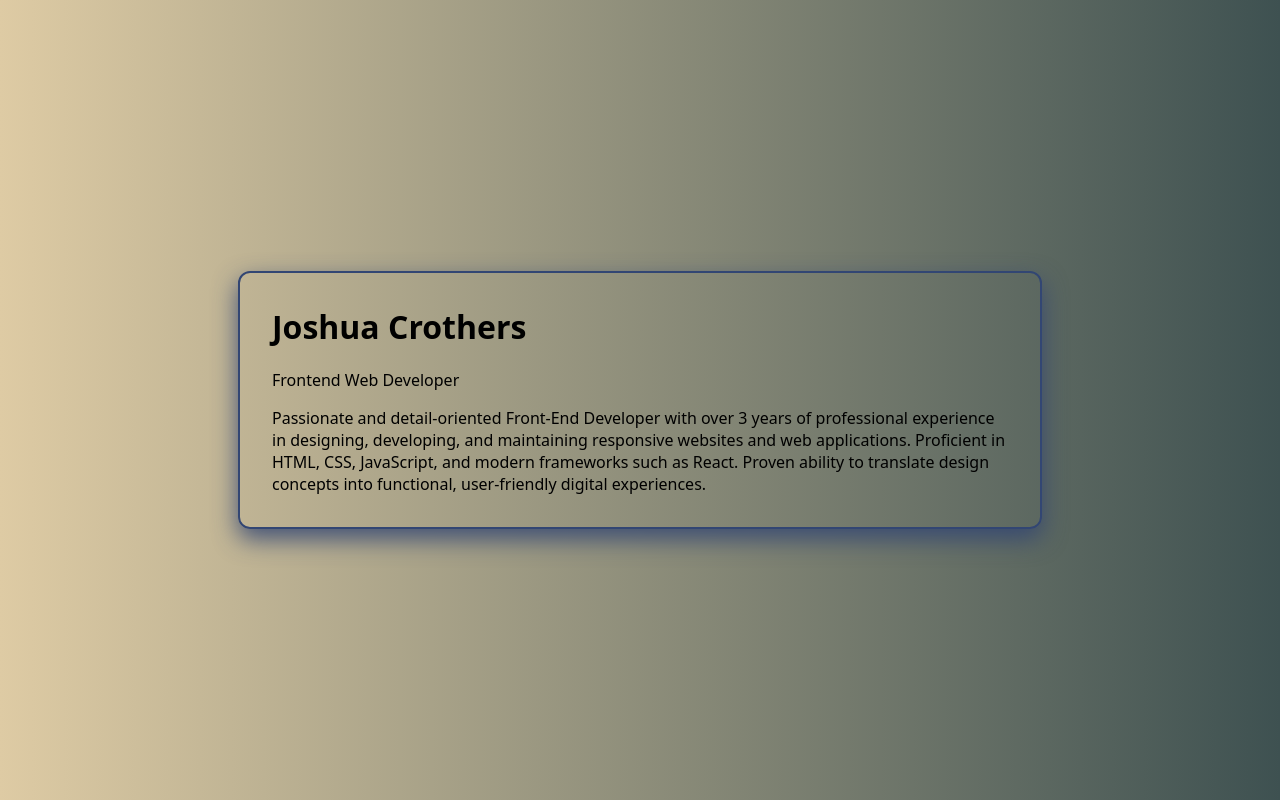
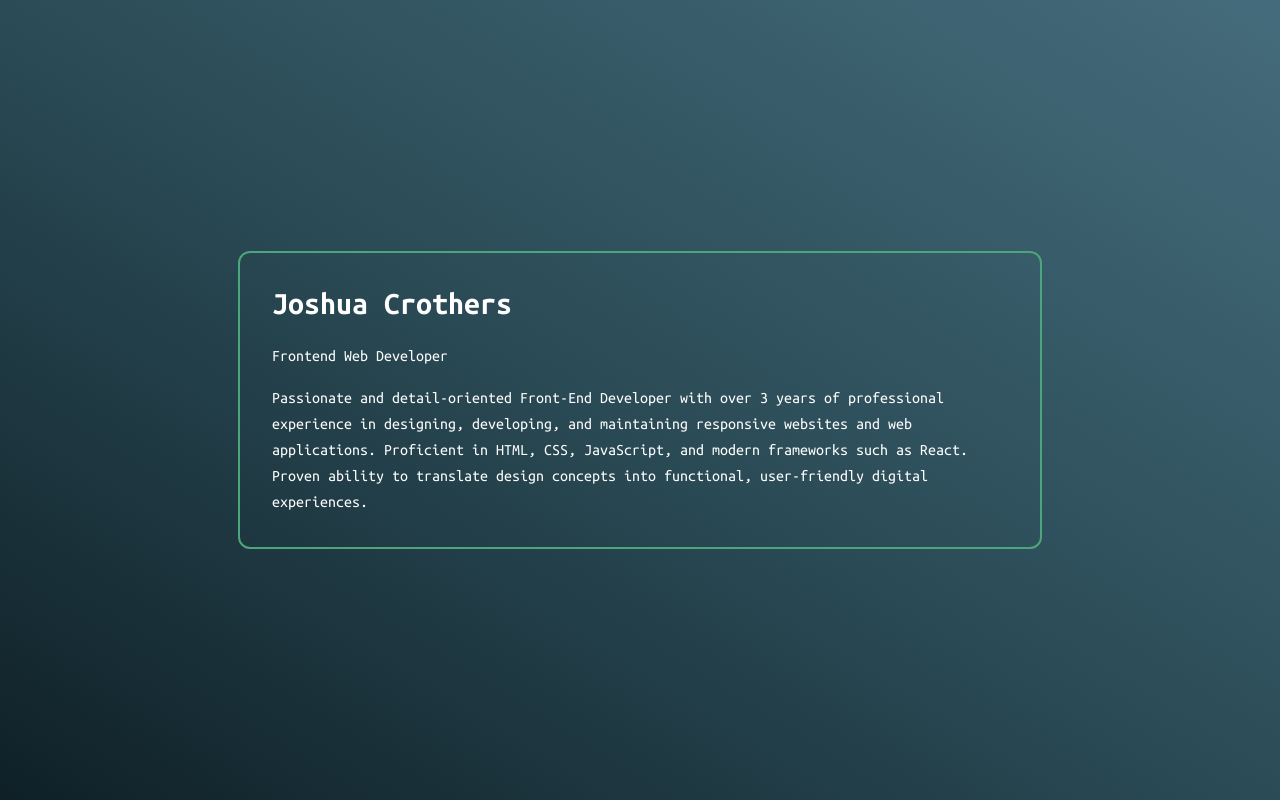
Before and after one commit to 7OAS7Y/portfolio, a React (Vite) app: page / in a window 1280 px wide. Built offline with nearby package versions, Linux system fonts and the light colour scheme.

Commit message:
latest updates

```diff
--- a/index.html
+++ b/index.html
@@ -4,6 +4,9 @@
     <meta charset="UTF-8" />
     <link rel="icon" type="image/svg+xml" href="/vite.svg" />
     <meta name="viewport" content="initial-scale=1, width=device-width" />
+    <link rel="preconnect" href="https://fonts.googleapis.com">
+    <link rel="preconnect" href="https://fonts.gstatic.com" crossorigin>
+    <link href="https://fonts.googleapis.com/css2?family=Ubuntu+Mono:ital,wght@0,400;0,700;1,400;1,700&display=swap" rel="stylesheet">
     <title>Vite + React</title>
   </head>
   <body>
--- a/src/App.css
+++ b/src/App.css
@@ -1,8 +1,5 @@
 body {
-    background: #3E5151;  /* fallback for old browsers */
-    background: -webkit-linear-gradient(to right, #DECBA4, #3E5151);  /* Chrome 10-25, Safari 5.1-6 */
-    background: linear-gradient(to right, #DECBA4, #3E5151); /* W3C, IE 10+/ Edge, Firefox 16+, Chrome 26+, Opera 12+, Safari 7+ */
-
+    background: linear-gradient(to right top, #0f2027, #2b4c57, #456c7c); /* W3C, IE 10+/ Edge, Firefox 16+, Chrome 26+, Opera 12+, Safari 7+ */
 }
 
 #page-container {
@@ -13,18 +10,20 @@ body {
     padding: 0;
 }
 h1, h2, h3, h4, h5, h6 {
-    color: #000000;
+    color: #ffffff;
+    line-height: 36px;
 }
 p {
-    color: #000000;
+    color: #ffffff;
+    line-height: 26px;
 }
 
 body {
   margin: 0px;
   overflow-x: hidden;
-  font-family: Pixel Code, system-ui, Avenir, Helvetica, Arial, sans-serif;
+  font-family: Ubuntu mono, system-ui, Avenir, Helvetica, Arial, sans-serif;
 }
 
 a {
-  color: #324673;
+  color: #ffffff;
 }
--- a/src/components/About.jsx
+++ b/src/components/About.jsx
@@ -5,7 +5,7 @@ const About = () => {
 
   return (
     <Stack>
-      <Box sx={{ m: 4, maxWidth: 800, border: '2px solid #324673', borderRadius: 3, boxShadow: '0px 10px 25px 0px #324673e0' }}>
+      <Box sx={{ m: 4, maxWidth: 800, border: '2px solid #4ca67b', borderRadius: 3 }}>
         <Box sx={{ m: 4, }}>
           <h1>A little about me</h1>
           <p>My name is Joshua. I have always dreamed of making cool things and working with computers as a kid. One day at an open-mic, out of nowhere, I was randomly introduced to a very talented frontend engineer named <a href='https://www.linkedin.com/in/robert-davis-5aa87429/' target='_blank'>Robert Davis</a>. We almost instantly clicked, and he's been my best friend ever since. He taught me everything I know today about modern software/web development. Soon, I finally got my spot in the tech industry developing banner ads and maintaining SPAs for some of the biggest pharmacaeutical companies in the world.</p>
--- a/src/components/Contact.jsx
+++ b/src/components/Contact.jsx
@@ -6,19 +6,19 @@ import Link from '@mui/material/Link';
 const Contact = () => {
   return (
     <Stack>
-      <Box sx={{ m: 4, maxWidth: 800, border: '2px solid #324673', borderRadius: 3, boxShadow: '0px 10px 25px 0px #324673e0' }}>
+      <Box sx={{ m: 4, maxWidth: 800, border: '2px solid #4ca67b', borderRadius: 3 }}>
         <Box sx={{ m: 10, }}>
           <h1>Contact</h1>
         </Box>
         <Link href='https://www.linkedin.com/in/joshua-crothers-3592ba1b5/' target='_blank' rel="noopener" underline="none">
-          <Box sx={{ m: 2, display: 'flex', maxWidth: 500, border: '2px solid #324673', borderRadius: 3, boxShadow: '0px 10px 25px 0px #324673e0', justifyContent: 'center' }}>
+          <Box sx={{ m: 2, display: 'flex', maxWidth: 500, border: '2px solid #4ca67b', borderRadius: 3, boxShadow: '0px 10px 0px 0px #38a771e0', justifyContent: 'center' }}>
             <Box sx={{ m: 2, color: '#0077B5' }}>
               <h3>LinkedIn</h3>
             </Box>
           </Box>
         </Link>
         <Link href='mailto:joshcrothers1@gmail.com' target='_blank' rel="noopener" underline="none">
-          <Box sx={{ m: 2, display: 'flex', maxWidth: 500, border: '2px solid #324673', borderRadius: 3, boxShadow: '0px 10px 25px 0px #324673e0', justifyContent: 'center' }}>
+          <Box sx={{ m: 2, display: 'flex', maxWidth: 500, border: '2px solid #4ca67b', borderRadius: 3, boxShadow: '0px 10px 0px 0px #38a771e0', justifyContent: 'center' }}>
             <Box sx={{ m: 2, color: '#0077B5' }}>
               <h3>Gmail</h3>
             </Box>
--- a/src/components/Home.jsx
+++ b/src/components/Home.jsx
@@ -6,7 +6,7 @@ const Home = () => {
 
   return (
     <Stack>
-      <Box sx={{ m: 4, maxWidth: 800, border: '2px solid #324673', borderRadius: 3, boxShadow: '0px 10px 25px 0px #324673e0' }}>
+      <Box sx={{ m: 4, maxWidth: 800, border: '2px solid #4ca67b', borderRadius: 3, }}>
         <Box id='animate-text-box' sx={{ m: 4, }}>
           <h1>Joshua Crothers</h1>
           <p>Frontend Web Developer</p>
--- a/src/components/Joke.jsx
+++ b/src/components/Joke.jsx
@@ -33,25 +33,25 @@ const Joke = () => {
     randomX = Math.floor(Math.random() * (maxX - minX + 1) + minX)
     randomY = Math.floor(Math.random() * (maxY - minY + 1) + minY)
 
-    gsap.to(jokeRef.current, { x: randomX, y: randomY, duration: .5 })
+    gsap.to(jokeRef.current, { x: randomX, y: randomY, duration: .2  })
   }
 
 
   return (
     <Stack>
-      <Box sx={{ m: 4, maxWidth: 800, border: '2px solid #324673', borderRadius: 3, boxShadow: '0px 10px 25px 0px #324673e0', display: 'flex', alignItems: 'center', flexDirection: 'column' }}>
+      <Box sx={{ m: 4, maxWidth: 800, border: '2px solid #4ca67b', borderRadius: 3, display: 'flex', alignItems: 'center', flexDirection: 'column' }}>
         <Box sx={{ m: 10, }}>
           <h1>Feel free to say no, but will you hire me?</h1>
         </Box>
         <Link href='https://www.linkedin.com/in/joshua-crothers-3592ba1b5/' target='_blank' rel="noopener" underline="none">
-          <Box sx={{ m: 2, display: 'flex', maxWidth: 500, border: '2px solid #324673', borderRadius: 3, boxShadow: '0px 10px 25px 0px #324673e0', justifyContent: 'center' }}>
-            <Box sx={{ m: 2, color: '#0077B5' }}>
+          <Box sx={{ m: 2, display: 'flex', maxWidth: 500, border: '2px solid #4ca67b', borderRadius: 3, boxShadow: '0px 10px 0px 0px #38a771e0', justifyContent: 'center' }}>
+            <Box sx={{ m: 2, color: '#4ca67b' }}>
               <h3>Absolutely!</h3>
             </Box>
           </Box>
         </Link>
-          <Box ref={jokeRef} id='joke' sx={{ m: 2, display: 'flex', maxWidth: 500, border: '2px solid #324673', borderRadius: 3, boxShadow: '0px 10px 25px 0px #324673e0', justifyContent: 'center' }}>
-            <Box sx={{ m: 2, color: '#0077B5' }}>
+          <Box ref={jokeRef} id='joke' sx={{ m: 2, display: 'flex', maxWidth: 500, border: '2px solid #4ca67b', borderRadius: 3, boxShadow: '0px 10px 0px 0px #38a771e0', justifyContent: 'center' }}>
+            <Box sx={{ m: 2, color: '#4ca67b' }}>
               <h3>No.</h3>
             </Box>
           </Box>
--- a/src/components/Projects.jsx
+++ b/src/components/Projects.jsx
@@ -6,31 +6,31 @@ import Link from '@mui/material/Link';
 const Projects = () => {
   return (
     <Stack>
-      <Box sx={{ m: 4, maxWidth: 800, border: '2px solid #324673', borderRadius: 3, boxShadow: '0px 10px 25px 0px #324673e0' }}>
+      <Box sx={{ m: 4, maxWidth: 800, border: '2px solid #4ca67b', borderRadius: 3 }}>
         <Box sx={{ m: 4, }}>
           <h1>Check out some of my projects!</h1>
         </Box>
-        <Box sx={{ m: 2, maxWidth: 800, border: '2px solid #324673', borderRadius: 3, boxShadow: '0px 10px 25px 0px #324673e0' }}>
+        <Box sx={{ m: 2, maxWidth: 800, border: '2px solid #4ca67b', borderRadius: 3, boxShadow: '0px 10px 0px 0px #38a771e0' }}>
           <Box sx={{ m: 2, }}>
             <p><strong>https://github.com/7OAS7Y/portfolio</strong> (you are here!)</p>
           </Box>
         </Box>
         <Link href='https://github.com/7OAS7Y/dodge-the-creeps' target='_blank' rel="noopener" underline="none">
-          <Box sx={{ m: 2, maxWidth: 800, border: '2px solid #324673', borderRadius: 3, boxShadow: '0px 10px 25px 0px #324673e0' }}>
+          <Box sx={{ m: 2, maxWidth: 800, border: '2px solid #4ca67b', borderRadius: 3, boxShadow: '0px 10px 0px 0px #38a771e0' }}>
             <Box sx={{ m: 2, }}>
               <p>https://github.com/7OAS7Y/dodge-the-creeps</p>
             </Box>
           </Box>
         </Link>
         <Link href='https://github.com/7OAS7Y/simple-calculator' target='_blank' rel="noopener" underline="none">
-          <Box sx={{ m: 2, maxWidth: 800, border: '2px solid #324673', borderRadius: 3, boxShadow: '0px 10px 25px 0px #324673e0' }}>
+          <Box sx={{ m: 2, maxWidth: 800, border: '2px solid #4ca67b', borderRadius: 3, boxShadow: '0px 10px 0px 0px #38a771e0' }}>
             <Box sx={{ m: 2, }}>
               <p>https://github.com/7OAS7Y/simple-calculator</p>
             </Box>
           </Box>
         </Link>
         <Link href='https://github.com/7OAS7Y/progress-steps' target='_blank' rel="noopener" underline="none">
-          <Box sx={{ m: 2, maxWidth: 800, border: '2px solid #324673', borderRadius: 3, boxShadow: '0px 10px 25px 0px #324673e0' }}>
+          <Box sx={{ m: 2, maxWidth: 800, border: '2px solid #4ca67b', borderRadius: 3, boxShadow: '0px 10px 0px 0px #38a771e0' }}>
             <Box sx={{ m: 2, }}>
               <p>https://github.com/7OAS7Y/progress-steps</p>
             </Box>
```
